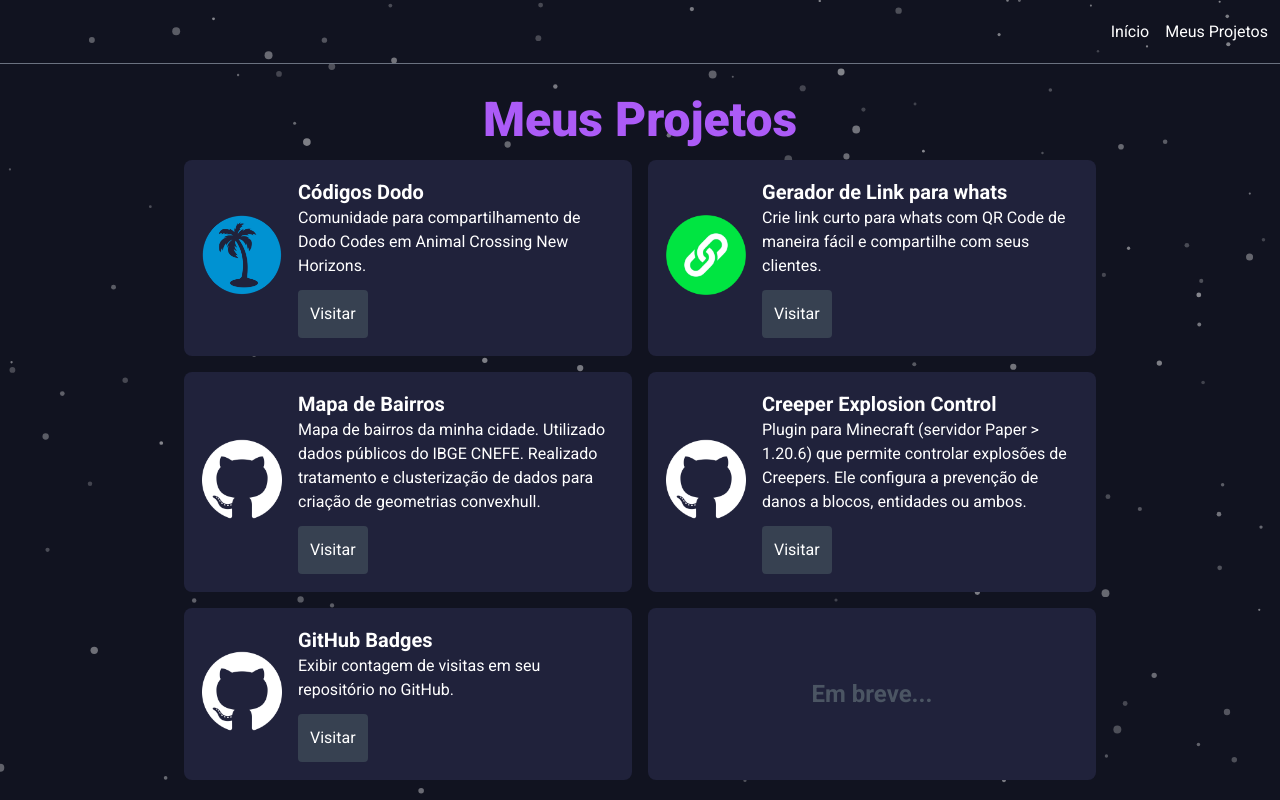
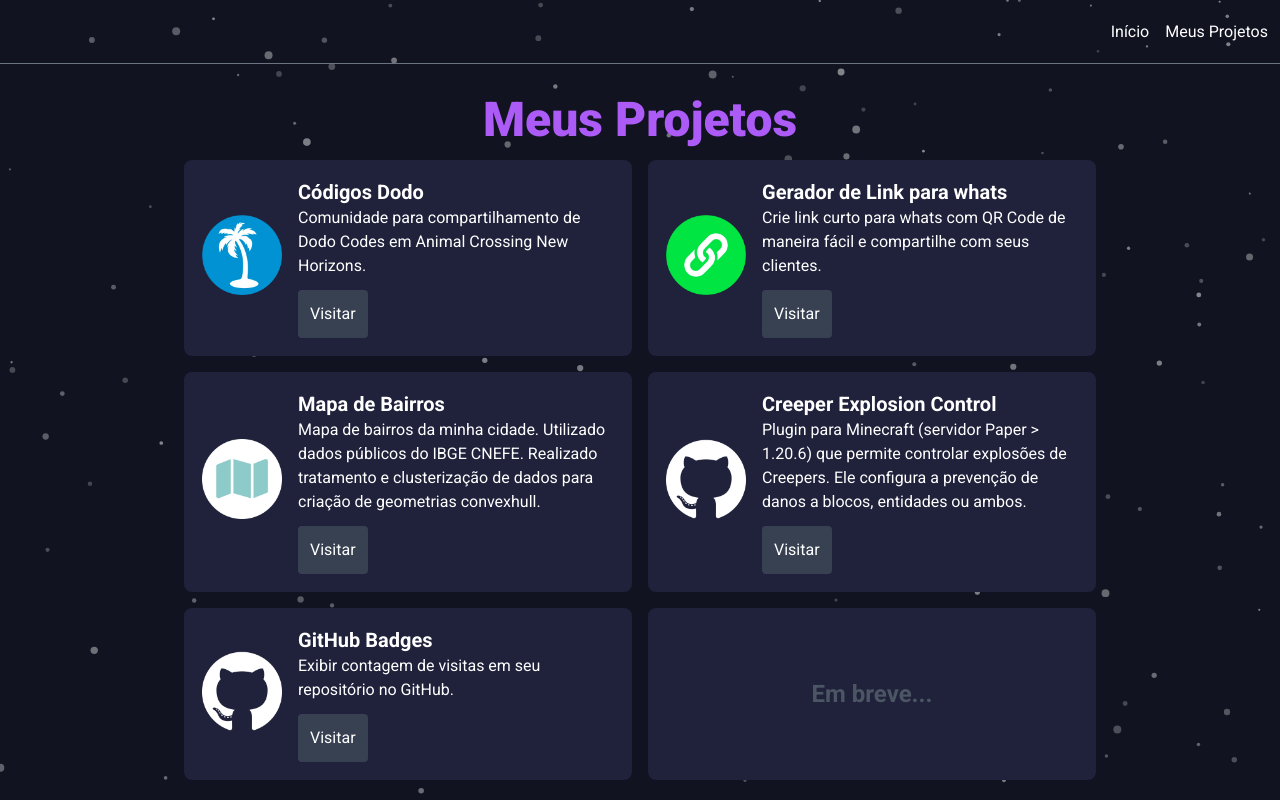
Before and after one commit to arielfavaro/arielfavaro.com, a Next.js app: page /meus-projetos in a window 1280 px wide. Shown: the top 800 px of the page. Built offline with nearby package versions, Linux system fonts and the light colour scheme; no server answers.

Commit message:
Atualização de ícones

```diff
--- a/pages/meus-projetos.js
+++ b/pages/meus-projetos.js
@@ -28,7 +28,7 @@
                         title="Mapa de Bairros"
                         description="Mapa de bairros da minha cidade. Utilizado dados públicos do IBGE CNEFE. Realizado tratamento e clusterização de dados para criação de geometrias convexhull."
                         link="https://bairros-porto-ferreira.vercel.app/"
-                        icon="github-mark-light-120px-plus.webp"
+                        icon="mapa-bairros.webp"
                     />
                     <CardProject
                         title="Creeper Explosion Control"
```
Also changed, not shown: public/images/projects/codigos-dodo-icon.webp, public/images/projects/mapa-bairros.webp (added).
